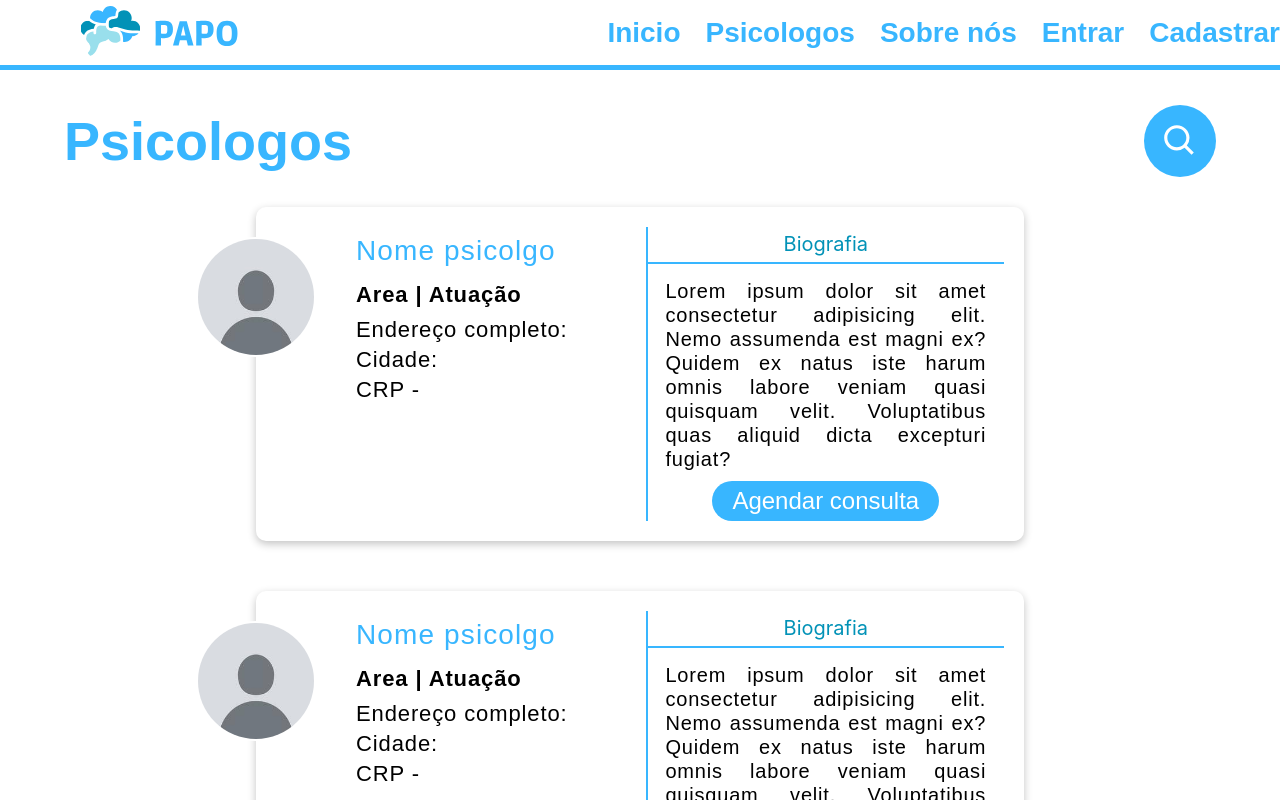
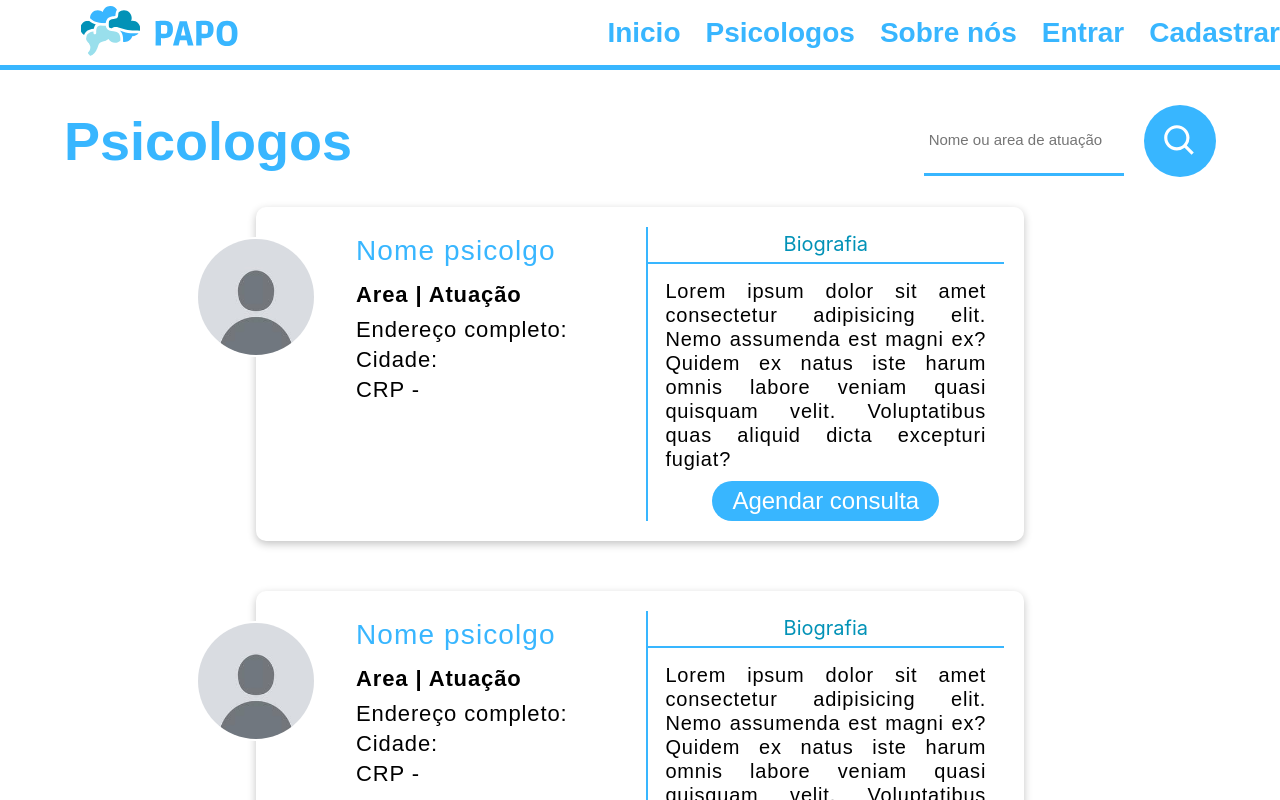
Before and after one commit to ProgeteUFCRUSSAS/PAPO, a React (Vite) app: page /psicologos in a window 1280 px wide. Both pictures are taken after a click on the button 1179 px from the left and 141 px from the top of the page. Shown: the top 800 px of the page. Built offline with nearby package versions, Linux system fonts and the light colour scheme; no server answers.

Commit message:
feat: adicionando input ao apertar no icone de busca

```diff
--- a/src/pages/HomePsic/index.tsx
+++ b/src/pages/HomePsic/index.tsx
@@ -1,4 +1,4 @@
-// import { useState } from 'react'
+import { useState } from 'react'
 
 import { Footer } from '../../components/Footer'
 import { PsychologistCard } from '../../components/PsychologistCard'
@@ -6,18 +6,28 @@ import { BiSearch } from 'react-icons/bi'
 import * as S from './styles'
 
 export function HomePsic() {
-  // const [openFilterPsycs, setOpenFilterPsycs] = useState(false)
+  const [openFilterPsycs, setOpenFilterPsycs] = useState(false)
   return (
     <S.PagePsyc>
       <S.TitleWithIconFilter>
         <h1>Psicologos</h1>
+
+        <div className="area-filter">
+          {openFilterPsycs && (
+            <input
+              type="text"
+              placeholder="Nome ou area de atuação"
+              className="input-filter-psyc"
+            />
+          )}
           <button
             className="icon"
             type="button"
-          // onClick={() => setOpenFilterPsycs(prevState => !prevState)}
+            onClick={() => setOpenFilterPsycs(prevState => !prevState)}
           >
             <BiSearch />
           </button>
+        </div>
       </S.TitleWithIconFilter>
 
       <PsychologistCard />
--- a/src/pages/HomePsic/styles.ts
+++ b/src/pages/HomePsic/styles.ts
@@ -25,6 +25,12 @@ export const TitleWithIconFilter = styled.div`
     color: rgba(56, 182, 255, 1);
   }
 
+  .area-filter {
+    display: flex;
+    align-items: center;
+    gap: 20px;
+  }
+
   .icon {
     width: 72.38px;
     height: 72.38px;
@@ -37,6 +43,19 @@ export const TitleWithIconFilter = styled.div`
     background-color: ${props => props.theme.colors.primary};
     border: none;
   }
+
+  .input-filter-psyc {
+    width: 200px;
+    height: 70px;
+    padding: 5px;
+    font-size: 15px;
+    border: none;
+    border-bottom: 3px solid rgba(56, 182, 255, 1);
+  }
+
+  .input-filter-psyc:focus {
+    border: none;
+  }
 `
 
 export const FilterPsyc = styled.div`
```
Lines whose indentation alone changed are shown as unchanged.
